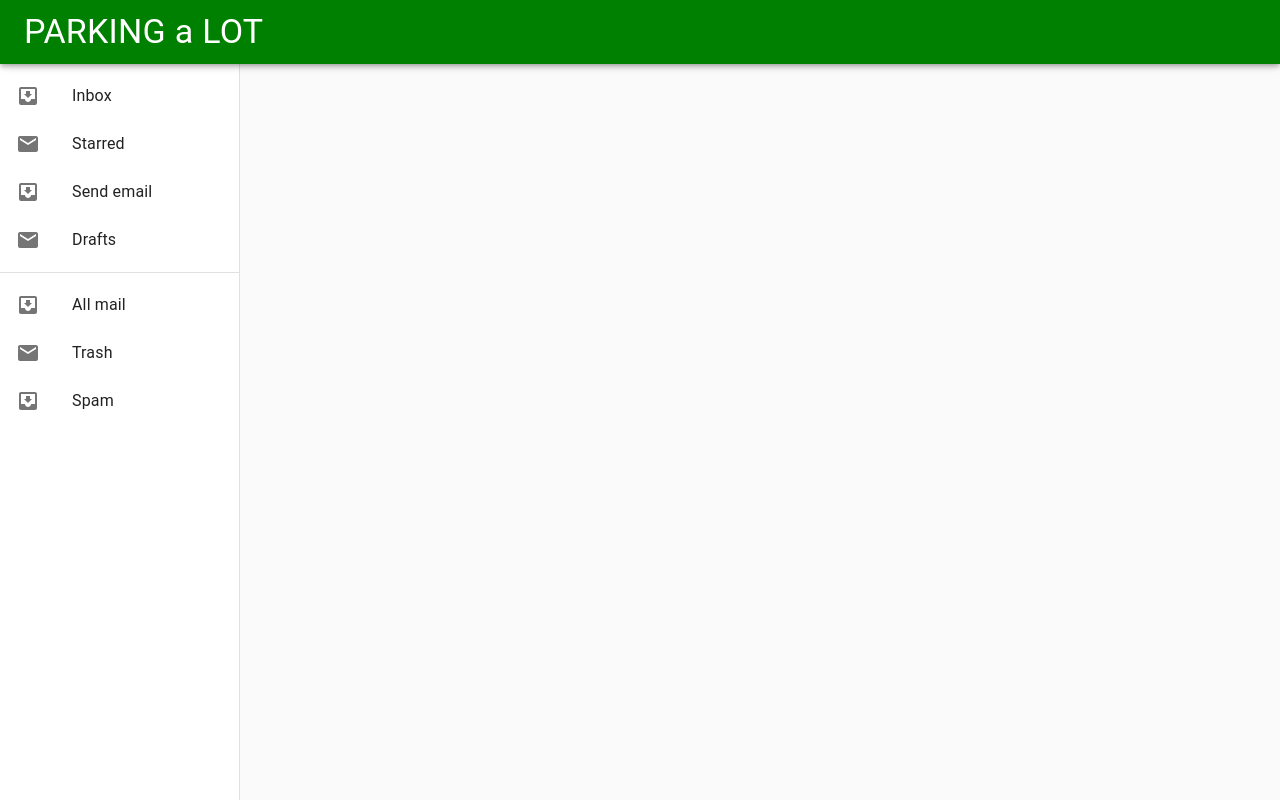
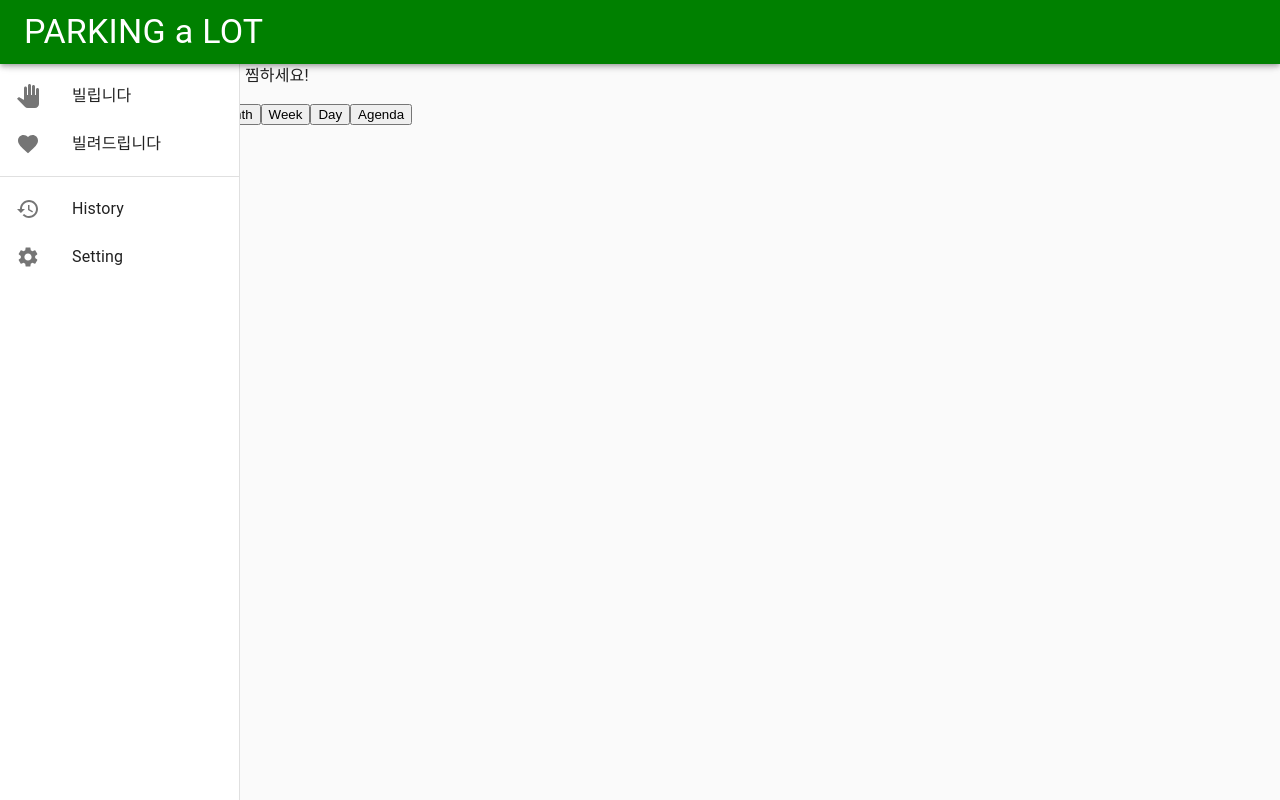
Before and after one commit to dakomm/parking-a-lot, a React (Create React App) app: page / in a window 1280 px wide. Shown: the top 800 px of the page. Built offline with nearby package versions, Linux system fonts and the light colour scheme.

Commit message:
- clippedAppBar custom화 - main 화면에 text 및 calendar 추가 : 위치 조정 필요

```diff
--- a/package.json
+++ b/package.json
@@ -3,12 +3,18 @@
   "version": "0.1.0",
   "private": true,
   "dependencies": {
+    "@date-io/date-fns": "^2.10.11",
     "@material-ui/core": "^4.11.4",
     "@material-ui/icons": "^4.11.2",
+    "@material-ui/pickers": "^3.3.10",
     "@testing-library/jest-dom": "^5.14.1",
     "@testing-library/react": "^11.2.7",
     "@testing-library/user-event": "^12.8.3",
+    "date-fns": "^2.22.1",
+    "moment": "^2.29.1",
     "react": "^17.0.2",
+    "react-big-calendar": "^0.33.5",
+    "react-calendar": "^3.4.0",
     "react-dom": "^17.0.2",
     "react-scripts": "4.0.3",
     "web-vitals": "^1.1.2"
--- a/src/App.js
+++ b/src/App.js
@@ -1,6 +1,6 @@
 import React, { Component, useEffect, useState } from "react";
 import ClippedAppBar from "./components/ClippedAppBar";
-// import Main from "./components/main";
+import Main from "./components/main";
 
 import { withStyles } from "@material-ui/core";
 
@@ -8,6 +8,9 @@ const styles = theme => ({
   root:{
     width: "100%",
   },
+  main:{
+
+  }
 });
 
 export default function App() {
@@ -17,7 +20,7 @@ export default function App() {
   return (
     <div className="App">
       <ClippedAppBar/>
-      {/* <Main/> */}
+      <Main className="main"/>
 
     </div>
   );
--- a/src/components/ClippedAppBar.js
+++ b/src/components/ClippedAppBar.js
@@ -10,9 +10,14 @@ import Divider from '@material-ui/core/Divider';
 import ListItem from '@material-ui/core/ListItem';
 import ListItemIcon from '@material-ui/core/ListItemIcon';
 import ListItemText from '@material-ui/core/ListItemText';
-import InboxIcon from '@material-ui/icons/MoveToInbox';
+import HandIcon from '@material-ui/icons/PanTool';
 import MailIcon from '@material-ui/icons/Mail';
-import { green } from '@material-ui/core/colors';
+import HeartIcon from '@material-ui/icons/Favorite';
+import HistoryIcon from '@material-ui/icons/History';
+import SettingIcon from '@material-ui/icons/Settings';
+import DateRangeIcon from '@material-ui/icons/DateRange';
+import TodayIcon from '@material-ui/icons/Today';
+
 
 const drawerWidth = 240;
 
@@ -55,6 +60,7 @@ export default function ClippedDrawer(props) {
           </Typography>
         </Toolbar>
       </AppBar>
+
       <Drawer
         className={classes.drawer}
         variant="permanent"
@@ -65,30 +71,35 @@ export default function ClippedDrawer(props) {
         <Toolbar />
         <div className={classes.drawerContainer}>
           <List>
-            {['Inbox', 'Starred', 'Send email', 'Drafts'].map((text, index) => (
+            {['빌립니다', '빌려드립니다'].map((text, index) => (
               <ListItem button key={text}>
-                <ListItemIcon>{index % 2 === 0 ? <InboxIcon /> : <MailIcon />}</ListItemIcon>
+                {/* <ListItemIcon>{index % 2 === 0 ? <InboxIcon /> : <MailIcon />}</ListItemIcon> */}
+                <ListItemIcon>
+                  {/* {index === 0 ? <HandIcon /> :
+                  (index === 1 ? <HeartIcon/> : null)} */}
+                  {index === 0 && <HandIcon />}
+                  {index === 1 && <HeartIcon/>}
+                </ListItemIcon>
                 <ListItemText primary={text} />
               </ListItem>
             ))}
           </List>
           <Divider />
           <List>
-            {['All mail', 'Trash', 'Spam'].map((text, index) => (
+            {['History', 'Setting'].map((text, index) => (
               <ListItem button key={text}>
-                <ListItemIcon>{index % 2 === 0 ? <InboxIcon /> : <MailIcon />}</ListItemIcon>
+                <ListItemIcon>
+                  {index === 0 && <HistoryIcon/>}
+                  {index === 1 && <SettingIcon/>}
+                </ListItemIcon>
                 <ListItemText primary={text} />
               </ListItem>
             ))}
           </List>
         </div>
       </Drawer>
-      <main className={classes.content}>
-        <Toolbar />
-        <Typography paragraph>
 
-        </Typography>
-      </main>
+
     </div>
   );
 }
--- /dev/null
+++ b/src/components/DatePicker.js
@@ -0,0 +1,37 @@
+import 'date-fns';
+import React from 'react';
+import Grid from '@material-ui/core/Grid';
+import DateFnsUtils from '@date-io/date-fns';
+import {
+  MuiPickersUtilsProvider,
+  KeyboardDatePicker,
+} from '@material-ui/pickers';
+
+export default function MaterialUIPickers() {
+  // The first commit of Material-UI
+  const [selectedDate, setSelectedDate] = React.useState(new Date('2014-08-18T21:11:54'));
+
+  const handleDateChange = (date) => {
+    setSelectedDate(date);
+  };
+
+  return (
+    <MuiPickersUtilsProvider utils={DateFnsUtils}>
+      <Grid container justify="space-around">
+        <KeyboardDatePicker
+          disableToolbar
+          variant="inline"
+          format="MM/dd/yyyy"
+          margin="normal"
+          id="date-picker-inline"
+          label="Date picker inline"
+          value={selectedDate}
+          onChange={handleDateChange}
+          KeyboardButtonProps={{
+            'aria-label': 'change date',
+          }}
+        />
+      </Grid>
+    </MuiPickersUtilsProvider>
+  );
+}
--- /dev/null
+++ b/src/components/events.js
@@ -0,0 +1,90 @@
+export default [
+    {
+      'title': 'All Day Event very long title',
+      'allDay': true,
+      'start': new Date(2015, 3, 0),
+      'end': new Date(2015, 3, 1)
+    },
+    {
+      'title': 'Long Event',
+      'start': new Date(2015, 3, 7),
+      'end': new Date(2015, 3, 10)
+    },
+
+    {
+      'title': 'DTS STARTS',
+      'start': new Date(2016, 2, 13, 0, 0, 0),
+      'end': new Date(2016, 2, 20, 0, 0, 0)
+    },
+
+    {
+      'title': 'DTS ENDS',
+      'start': new Date(2016, 10, 6, 0, 0, 0),
+      'end': new Date(2016, 10, 13, 0, 0, 0)
+    },
+
+    {
+      'title': 'Some Event',
+      'start': new Date(2015, 3, 9, 0, 0, 0),
+      'end': new Date(2015, 3, 9, 0, 0, 0)
+    },
+    {
+      'title': 'Conference',
+      'start': new Date(2015, 3, 11),
+      'end': new Date(2015, 3, 13),
+      desc: 'Big conference for important people'
+    },
+    {
+      'title': 'Meeting',
+      'start': new Date(2015, 3, 12, 10, 30, 0, 0),
+      'end': new Date(2015, 3, 12, 12, 30, 0, 0),
+      desc: 'Pre-meeting meeting, to prepare for the meeting'
+    },
+    {
+      'title': 'Lunch',
+      'start': new Date(2015, 3, 12, 12, 0, 0, 0),
+      'end': new Date(2015, 3, 12, 13, 0, 0, 0),
+      desc: 'Power lunch'
+    },
+    {
+      'title': 'Meeting',
+      'start': new Date(2015, 3, 12, 14, 0, 0, 0),
+      'end': new Date(2015, 3, 12, 15, 0, 0, 0)
+    },
+    {
+      'title': 'Happy Hour',
+      'start': new Date(2015, 3, 12, 17, 0, 0, 0),
+      'end': new Date(2015, 3, 12, 17, 30, 0, 0),
+      desc: 'Most important meal of the day'
+    },
+    {
+      'title': 'Dinner',
+      'start': new Date(2015, 3, 12, 20, 0, 0, 0),
+      'end': new Date(2015, 3, 12, 21, 0, 0, 0)
+    },
+    {
+      'title': 'Birthday Party',
+      'start': new Date(2015, 3, 13, 7, 0, 0),
+      'end': new Date(2015, 3, 13, 10, 30, 0)
+    },
+    {
+      'title': 'Birthday Party 2',
+      'start': new Date(2015, 3, 13, 7, 0, 0),
+      'end': new Date(2015, 3, 13, 10, 30, 0)
+    },
+    {
+      'title': 'Birthday Party 3',
+      'start': new Date(2015, 3, 13, 7, 0, 0),
+      'end': new Date(2015, 3, 13, 10, 30, 0)
+    },
+    {
+      'title': 'Late Night Event',
+      'start': new Date(2015, 3, 17, 19, 30, 0),
+      'end': new Date(2015, 3, 18, 2, 0, 0)
+    },
+    {
+      'title': 'Multi-day Event',
+      'start': new Date(2015, 3, 20, 19, 30, 0),
+      'end': new Date(2015, 3, 22, 2, 0, 0)
+    }
+  ]
--- a/src/components/main.js
+++ b/src/components/main.js
@@ -0,0 +1,70 @@
+import React, { Component, useEffect, useState } from "react";
+import { withStyles } from "@material-ui/core";
+import {
+    Button, InputAdornment , Grid, TextField, Fab,
+    Dialog, DialogActions, DialogContent, DialogTitle,
+  } from "@material-ui/core";
+import MaterialUIPickers from "./DatePicker";
+import Typography from '@material-ui/core/Typography';
+import Drawer from '@material-ui/core/Drawer';
+import Toolbar from '@material-ui/core/Toolbar';
+import { Calendar, momentLocalizer } from 'react-big-calendar'
+//import BigCalendar from 'react-big-calendar';
+import moment from 'moment'
+import events from './events';
+
+//import DatePicker, { registerLocale } from "react-datepicker";
+// registerLocale("ko", ko);
+// import getYear from "date-fns/getYear";
+// import getMonth from "date-fns/getMonth";
+
+moment.locale('ko');
+const localizer = momentLocalizer(moment)
+
+const styles = theme => ({
+    root:{
+        position: "relative",
+      width: "100%",
+      marginTop: "20px",
+      marginLeft:"240px",
+    },
+    BigCalendar:{
+
+    },
+
+
+});
+
+const Main = (props) => {
+    const {classes} = props;
+
+    useEffect(() => {
+
+    }, []);
+
+    return(
+      <main>
+
+        <Toolbar />
+        {/* <Drawer variant="permanent" className="fakeDrawer" classes={{paper: classes.drawerPaper,}}/> */}
+        <Typography paragraph>
+          ▶ 초록색 날짜를 클릭하여 주차권을 찜하세요!
+        </Typography>
+
+
+        <Calendar
+        className="BigCalendar"
+        localizer={localizer}
+        events= {events}
+        startAccessor="start"
+        endAccessor="end"
+        style={{ height: 500 }}
+        />
+        {/* TODO : <DatePicker/> */}
+        {/* TODO : 하루만 체크박스 */}
+        {/* TODO : 확정/취소/에러 시 alert 추가 */}
+      </main>
+    );
+}
+
+export default withStyles(styles)(Main);
```
Also changed, not shown: 1 other file (tests, documents, lock files or other folders).
